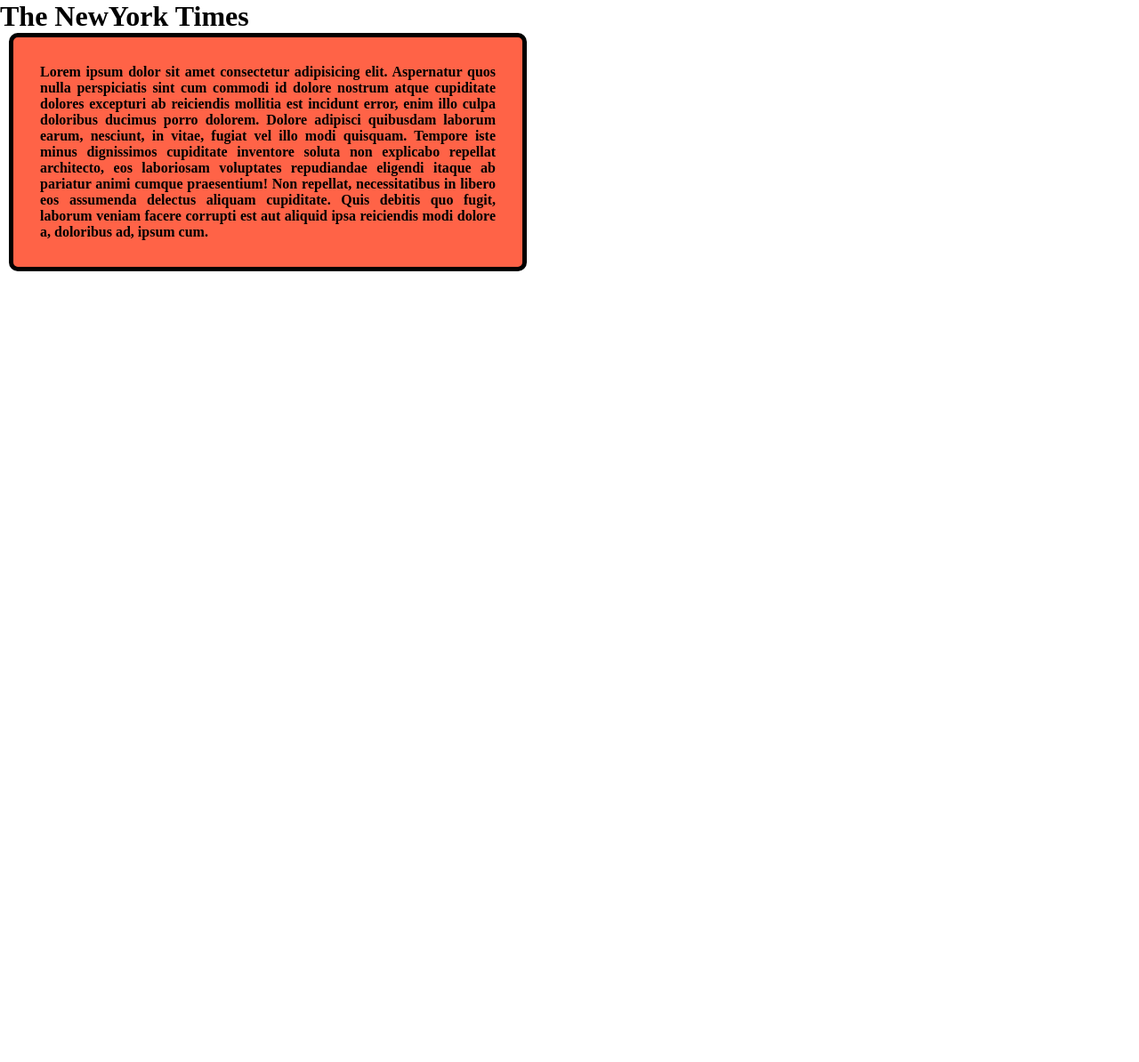
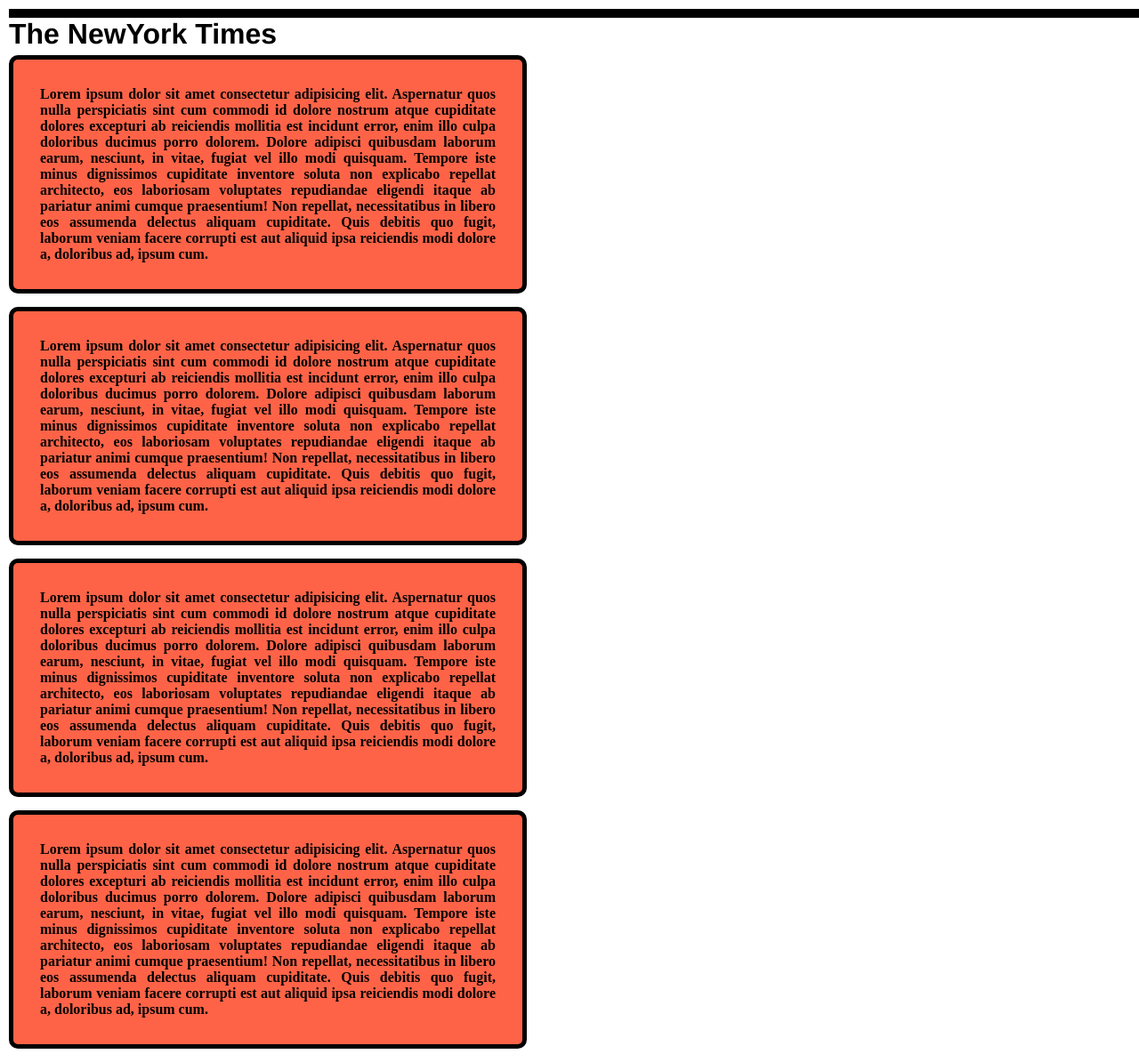
Before and after one commit to Musa-Kajem/my-first-github-repository, a plain HTML site: page index.html in a window 1280 px wide. Shown: the whole page at 89% size. Before the commit the page ends 800 px from the top, so only its background shows below. Drawn offline with Linux system fonts and the light colour scheme.

Commit message:
change div

```diff
--- a/blog.css
+++ b/blog.css
@@ -4,7 +4,14 @@
     margin: 0;
 }
 
+h1{
+    font-family:'Franklin Gothic Medium', 'Arial Narrow', Arial, sans-serif;
+    border-top: 10px solid black;
+    margin-top: 10px;
+    margin-bottom: 5px;
+    margin-left: 10px;
 
+}
 
 div{
 
@@ -17,6 +24,7 @@
 height: 100%;
 width: 40%;
 margin-left: 10px;
+margin-bottom: 15px;
 text-align: justify;
 
 }
--- a/index.html
+++ b/index.html
@@ -15,9 +15,20 @@
     <div>
 
     <P>Lorem ipsum dolor sit amet consectetur adipisicing elit. Aspernatur quos nulla perspiciatis sint cum commodi id dolore nostrum atque cupiditate dolores excepturi ab reiciendis mollitia est incidunt error, enim illo culpa doloribus ducimus porro dolorem. Dolore adipisci quibusdam laborum earum, nesciunt, in vitae, fugiat vel illo modi quisquam. Tempore iste minus dignissimos cupiditate inventore soluta non explicabo repellat architecto, eos laboriosam voluptates repudiandae eligendi itaque ab pariatur animi cumque praesentium! Non repellat, necessitatibus in libero eos assumenda delectus aliquam cupiditate. Quis debitis quo fugit, laborum veniam facere corrupti est aut aliquid ipsa reiciendis modi dolore a, doloribus ad, ipsum cum.  </P>
+    </div>
 
+    <div>
+    <P>Lorem ipsum dolor sit amet consectetur adipisicing elit. Aspernatur quos nulla perspiciatis sint cum commodi id dolore nostrum atque cupiditate dolores excepturi ab reiciendis mollitia est incidunt error, enim illo culpa doloribus ducimus porro dolorem. Dolore adipisci quibusdam laborum earum, nesciunt, in vitae, fugiat vel illo modi quisquam. Tempore iste minus dignissimos cupiditate inventore soluta non explicabo repellat architecto, eos laboriosam voluptates repudiandae eligendi itaque ab pariatur animi cumque praesentium! Non repellat, necessitatibus in libero eos assumenda delectus aliquam cupiditate. Quis debitis quo fugit, laborum veniam facere corrupti est aut aliquid ipsa reiciendis modi dolore a, doloribus ad, ipsum cum.  </P>
+    </div>
 
- </div>
+    <div>
+    <P>Lorem ipsum dolor sit amet consectetur adipisicing elit. Aspernatur quos nulla perspiciatis sint cum commodi id dolore nostrum atque cupiditate dolores excepturi ab reiciendis mollitia est incidunt error, enim illo culpa doloribus ducimus porro dolorem. Dolore adipisci quibusdam laborum earum, nesciunt, in vitae, fugiat vel illo modi quisquam. Tempore iste minus dignissimos cupiditate inventore soluta non explicabo repellat architecto, eos laboriosam voluptates repudiandae eligendi itaque ab pariatur animi cumque praesentium! Non repellat, necessitatibus in libero eos assumenda delectus aliquam cupiditate. Quis debitis quo fugit, laborum veniam facere corrupti est aut aliquid ipsa reiciendis modi dolore a, doloribus ad, ipsum cum.  </P>
+    </div>
+
+    <div>
+    <P>Lorem ipsum dolor sit amet consectetur adipisicing elit. Aspernatur quos nulla perspiciatis sint cum commodi id dolore nostrum atque cupiditate dolores excepturi ab reiciendis mollitia est incidunt error, enim illo culpa doloribus ducimus porro dolorem. Dolore adipisci quibusdam laborum earum, nesciunt, in vitae, fugiat vel illo modi quisquam. Tempore iste minus dignissimos cupiditate inventore soluta non explicabo repellat architecto, eos laboriosam voluptates repudiandae eligendi itaque ab pariatur animi cumque praesentium! Non repellat, necessitatibus in libero eos assumenda delectus aliquam cupiditate. Quis debitis quo fugit, laborum veniam facere corrupti est aut aliquid ipsa reiciendis modi dolore a, doloribus ad, ipsum cum.  </P>
+
+</div>
 
 
 </body>
```
